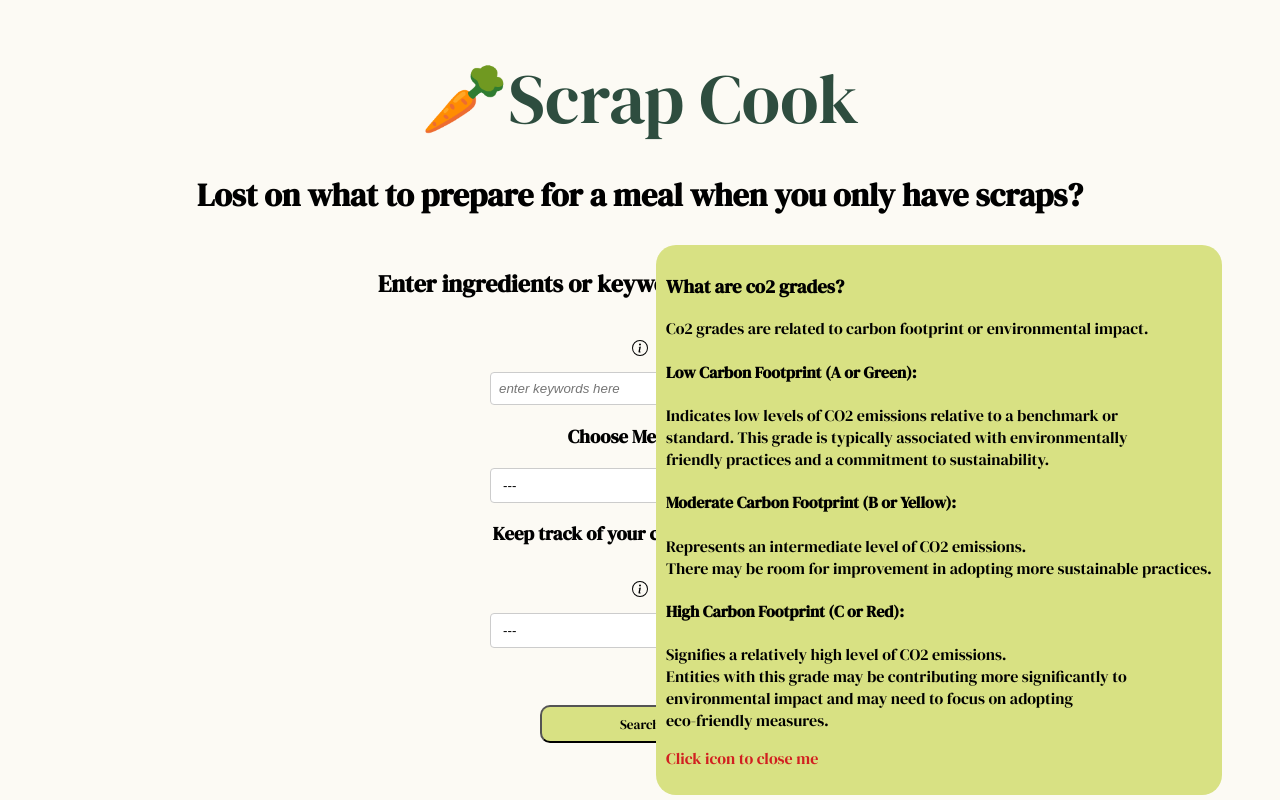
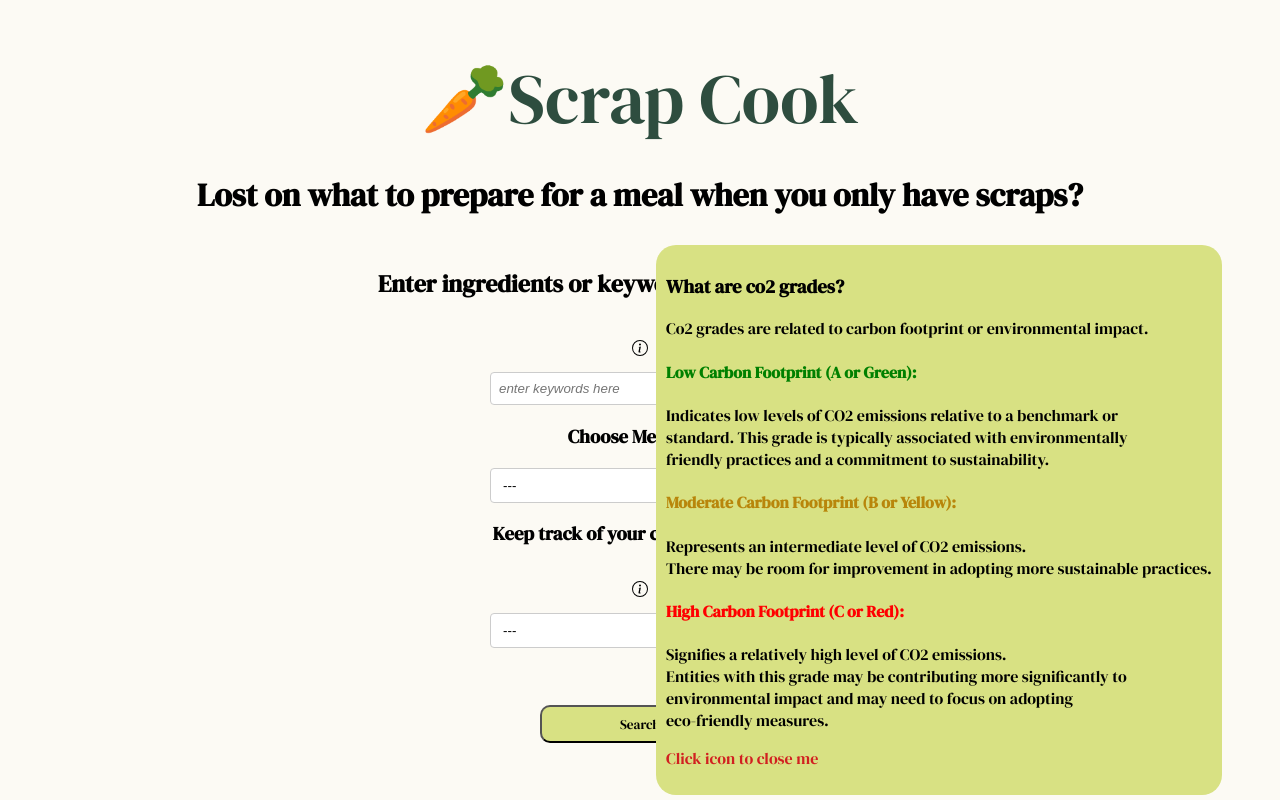
Before and after one commit to Anahisv23/ScrappyFoodApp, a React (Create React App) app in the folder scrappyfoodapp/: page / in a window 1280 px wide. Both pictures are taken after a click on the icon 640 px from the left and 588 px from the top of the page. Built offline with nearby package versions, Linux system fonts and the light colour scheme.

Commit message:
added color to different co2 class grades

```diff
--- a/scrappyfoodapp/src/App.css
+++ b/scrappyfoodapp/src/App.css
@@ -6,6 +6,17 @@
   margin-top: 50px;
 }
 
+.green {
+  color: green;
+}
+
+.red {
+  color: red;
+}
+
+.yellow {
+  color: darkgoldenrod;
+}
 body {
   background-color: #fcfaf4;
   font-family: "DM Serif Display", serif;
--- a/scrappyfoodapp/src/Tooltip1.js
+++ b/scrappyfoodapp/src/Tooltip1.js
@@ -10,7 +10,7 @@ const popover = (
         </p>
       </div>
       <div>
-        <h4>Low Carbon Footprint (A or Green):</h4>
+        <h4 className="green">Low Carbon Footprint (A or Green):</h4>
         <p>
           Indicates low levels of CO2 emissions relative to a benchmark or
           <br></br>
@@ -20,7 +20,7 @@ const popover = (
         </p>
       </div>
       <div>
-        <h4>Moderate Carbon Footprint (B or Yellow):</h4>
+        <h4 className="yellow">Moderate Carbon Footprint (B or Yellow):</h4>
         <p>
           Represents an intermediate level of CO2 emissions.
           <br></br>There may be room for improvement in adopting more
@@ -28,7 +28,7 @@ const popover = (
         </p>
       </div>
       <div>
-        <h4>High Carbon Footprint (C or Red):</h4>
+        <h4 className="red">High Carbon Footprint (C or Red):</h4>
         <p>
           Signifies a relatively high level of CO2 emissions. <br></br>Entities
           with this grade may be contributing more significantly to<br></br>
```
